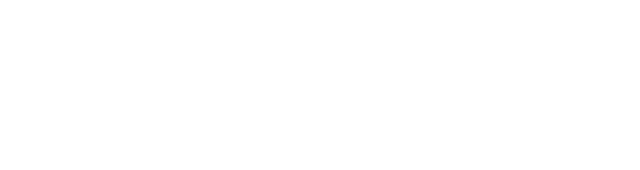
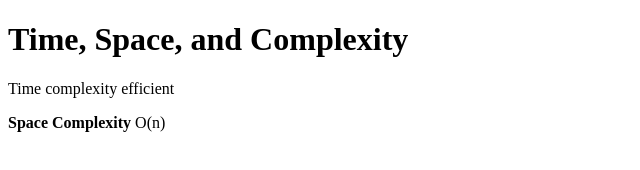
Before and after one commit to acciojob/time-and-space-complexity-Pramoddange, a website: page main.html in a window 1280 px wide. Shown: the whole page, without its empty margins (0-640 px from the left). Drawn offline with Linux system fonts and the light colour scheme.

Commit message:
created a submission

```diff
--- a/main.html
+++ b/main.html
@@ -10,6 +10,9 @@
 	<!-- the entire body must be written by student -->
     <script type="text/javascript" src="./script.js">
 </script>
+<h1>Time, Space, and Complexity</h1>
+	<p>Time complexity efficient</p>
+	<p><b>Space Complexity</b> O(n)</p>
 
 </body>
 
```
